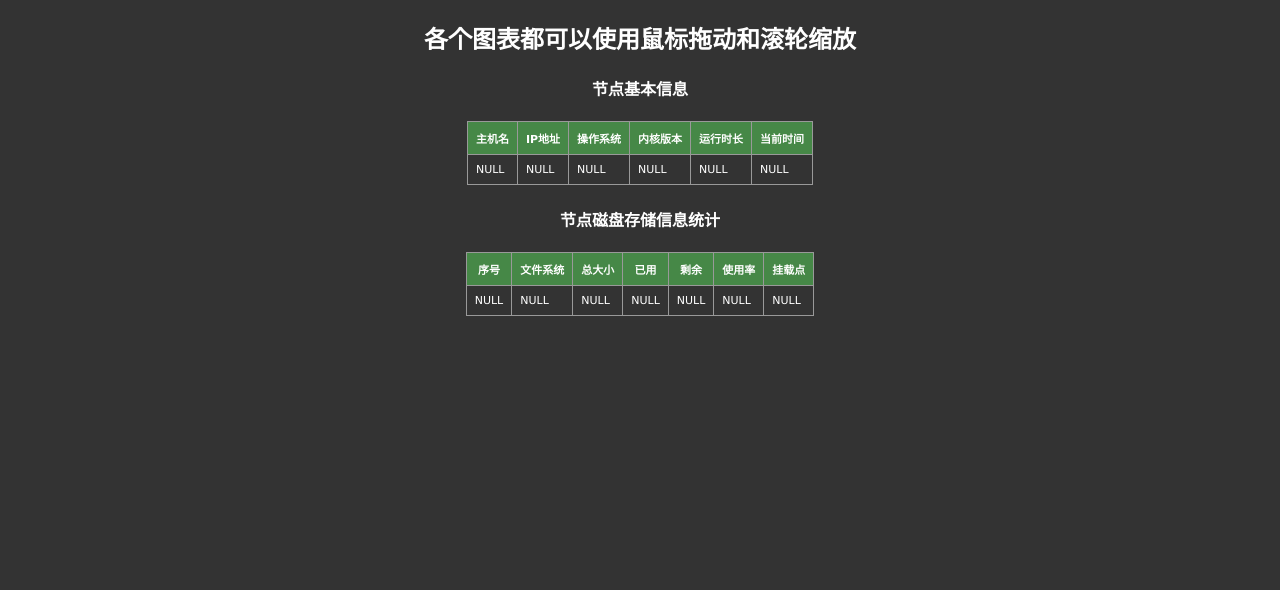
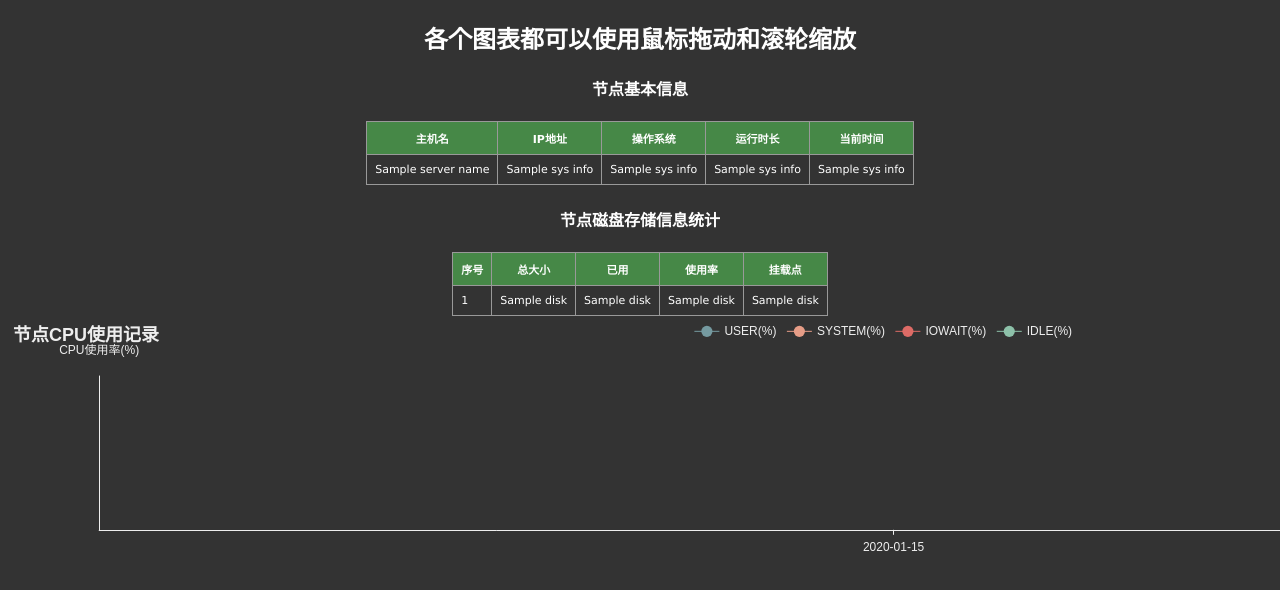
Before and after one commit to leimin78/Flask-Monitor-Report, a Flask app: template app/templates/server_detail.html in a window 1280 px wide; the page is wider, and only the part inside the window is pictured. Shown: the top 590 px of that part. Run offline with Flask 2, Linux system fonts and the light colour scheme; the template is opened without the code that fills it: most values are stand-ins (such as "Sample title", 1, 10 or a date in 2020); some libraries are stand-ins or nearby versions.

Commit message:
完成服务器详细信息页面

```diff
--- a/app/get_server_info.py
+++ b/app/get_server_info.py
@@ -2,10 +2,18 @@ import sqlite3
 
 
 DB_FILE = '/Users/leimin/flask_project/Flask-Monitor-Report/app/data.sqlite'
-cpu_sql = """select * from (select rowid,user_use,sys_use,io_use,record_time from sys_info where user_use is not null) limit %d,1000"""
+
 site_info_sql = """ select site_id,site_name from site_info group by site_id,site_name """
 server_list_sql = """select server_site_id,server_name,server_ip from server_info where server_site_id='{site_id}' """
 site_name_sql = """ select site_name from site_info where site_id='{site_id}' """
+cpu_use_sql = """select max(rowid),round(100-idle_use,2),host_ip from sys_info where idle_use is not null group by host_ip"""
+mem_use_sql = """select max(rowid),round(1-(mem_free+mem_buffer)/mem_total,2),host_ip from sys_info where mem_free is not null group by host_ip"""
+server_name_sql = """ select server_name from server_info where server_ip='{ip}'"""
+system_info_sql = """select max(rowid),host_ip,system_version,server_uptime,record_time from sys_info where system_version is not null and host_ip='{ip}'"""
+disk_info_sql = """select max(rowid),lun_name,lun_use,lun_size,lun_rate from sys_info where lun_name is not null and host_ip='{ip}' group by lun_name"""
+
+cpu_info_list_sql = """select user_use,sys_use,io_use,idle_use,record_time from sys_info where user_use is not null and host_ip='{ip}'"""
+
 class queryDB:
     # 初始化查询连接
     def __init__(self):
--- a/app/templates/server_detail.html
+++ b/app/templates/server_detail.html
@@ -7,55 +7,152 @@
     <script src="{{ url_for('static',filename='js/dark.js') }}"></script>
     <link rel="stylesheet" href="{{ url_for('static', filename='css/ns_tb.css') }}">
     <script type="text/javascript">
-    setTimeout(function(){window.location.reload()}, 6000000);
+        setTimeout(function () {
+            window.location.reload()
+        }, 6000000);
     </script>
 </head>
 <body bgcolor="#333">
 <h2 align="center"><font color="FFFFFF">各个图表都可以使用鼠标拖动和滚轮缩放</font></h2>
 
 <h4 align="center"><font color="FFFFFF">节点基本信息</font></h4>
-    <table border="2" align="center"  class="imagetable">
+<table border="2" align="center" class="imagetable">
     <tr>
         <th>主机名</th>
         <th>IP地址</th>
         <th>操作系统</th>
-                <th>内核版本</th>
         <th>运行时长</th>
         <th>当前时间</th>
     </tr>
     <tr>
-                <td>NULL</td>
-                <td>NULL</td>
-                <td>NULL</td>
-                <td>NULL</td>
-                <td>NULL</td>
-                <td>NULL</td>
+        <td>{{server_name}}</td>
+        <td>{{ sys_info[0][1] }}</td>
+        <td>{{ sys_info[0][2] }}</td>
+        <td>{{ sys_info[0][3] }}</td>
+        <td>{{ sys_info[0][4] }}</td>
     </tr>
 </table>
 
 <!-- 磁盘信息 -->
 <table align="center">
     <h4 align="center"><font color="FFFFFF">节点磁盘存储信息统计</font></h4>
-		<table border="2" align="center"  class="imagetable">
+    <table border="2" align="center" class="imagetable">
         <tr>
             <th>序号</th>
-				<th>文件系统</th>
             <th>总大小</th>
             <th>已用</th>
-				<th>剩余</th>
             <th>使用率</th>
             <th>挂载点</th>
         </tr>
+        {% for disk in disk_info %}
         <tr>
-				<td>NULL</td>
-				<td>NULL</td>
-                <td>NULL</td>
-				<td>NULL</td>
-                <td>NULL</td>
-				<td>NULL</td>
-                <td>NULL</td>
+            <td>{{ loop.index }}</td>
+            <td>{{ disk[-2] }}</td>
+            <td>{{ disk[-3] }}</td>
+            <td>{{ disk[-1] }}</td>
+            <td>{{ disk[-4] }}</td>
         </tr>
+        {% endfor %}
     </table>
 </table>
+<script type="text/javascript">
+        var cpu_date_arr = new Array();
+        {% for cpu_time_item in new_cpu_time %}
+        cpu_date_arr.push("{{cpu_time_item}}");
+        {% endfor %}
+</script>
+
+<!-- 为cpu-ECharts准备一个具备大小（宽高）的Dom -->
+<div id="cpu" align="left" style="width: 1750px;height:250px;"></div>
+<script type="text/javascript">
+    // 基于准备好的dom，初始化echarts实例
+    var myChartCpu = echarts.init(document.getElementById('cpu'), 'dark');
+    // 指定图表的配置项和数据
+    var option = {
+        title: {
+            text: '节点CPU使用记录'
+        },
+        tooltip: {
+            trigger: 'axis',
+            axisPointer: {
+                type: 'cross',
+                label: {
+                    backgroundColor: '#6a7985'
+                }
+            }
+        },
+        legend: {
+            data:[ 'USER(%)', 'SYSTEM(%)', 'IOWAIT(%)','IDLE(%)']
+        },
+        toolbox: {
+            show: true,
+            feature: {
+                magicType: {type: ['line', 'bar']},
+                restore: {},
+                saveAsImage: {}
+            }
+        },
+        dataZoom: [
+            {
+                type: 'inside',
+                start: 0,
+                end: 100,
+                startValue: cpu_date_arr
+            }
+        ],
+        grid: {
+            left: '3%',
+            right: '4%',
+            bottom: '3%',
+            containLabel: true
+        },
+        xAxis: [
+            {
+                type: 'category',
+                name: '时间',
+                nameLocation: 'end',
+                boundaryGap: false,
+                nameGap: 40,
+                data: cpu_date_arr
+            }
+        ],
+        yAxis: [
+            {
+                type: 'value',
+                axisLabel: {
+                    formatter: '{value} %'
+                },
+                 name: 'CPU使用率(%)'
+            }
+        ],
+        series: [
+            {
+                name: 'IOWAIT(%)',
+                type: 'line',
+                data: {{cpu_io}}
+            },
+            {
+                name: 'USER(%)',
+                type: 'line',
+                data: {{cpu_user}}
+            },
+            {
+                name: 'SYSTEM(%)',
+                type: 'line',
+                data: {{cpu_system}}
+            },
+            {
+                name: 'IDLE(%)',
+                type: 'line',
+                data: {{cpu_idle}}
+            }
+        ]
+    };
+
+    // 使用刚指定的配置项和数据显示图表。
+    myChartCpu.setOption(option);
+</script>
+
+<br/>
 </body>
 </html>
--- a/app/test.py
+++ b/app/test.py
@@ -1,4 +1,5 @@
 import os
+import time
 from flask import Flask, render_template, redirect, url_for, session, flash,jsonify,request
 from flask_bootstrap import Bootstrap
 from flask_wtf import Form
@@ -113,16 +114,7 @@ class SysInfo(db.Model):
 
 @app.route('/', methods=['GET', 'POST'])
 def index():
-    name = None
-    form = NameForm()
-    if form.validate_on_submit():
-        old_name = session.get('name')
-        if old_name is not None and old_name != form.name.data:
-            flash('你刚才改过输入了.')
-        session['name'] = form.name.data
-        form.name.data = ''
-        return redirect(url_for('index'))
-    return render_template('index.html', form=form, name=session.get('name'))
+    return redirect('login')
 
 
 @app.route('/sys_info',methods=["POST","GET"])
@@ -143,11 +135,6 @@ def sys_info():
 def load_user(user_id):
     return UserInfo.query.get(int(user_id))
 
-@app.route('/cpuinfo')
-@login_required
-def cpu_info():
-
-    return render_template('cpu_info.html')
 
 @app.errorhandler(404)
 def page_not_found(e):
@@ -173,7 +160,7 @@ def login():
             return redirect(url_for('login'))
         else:
             login_user(user, remember=True)
-            return redirect(url_for('cpu_info'))
+            return redirect(url_for('siteInfo'))
     return render_template('login.html')
 
 #局点服务器列表页面
@@ -191,15 +178,67 @@ def serverList(siteid):
     site_server_sql = server_list_sql.format(site_id=siteid)
     site_name_new_sql = site_name_sql.format(site_id=siteid)
     print(site_server_sql)
+
+    #获取局点相关的服务器列表
     db.query_db(site_server_sql)
     server_list = db.datas
+
+    #获取局点名
     db.query_db(site_name_new_sql)
     site_name = db.datas[0][0]
-    return render_template('server_info.html',server_list=server_list,site_name=site_name)
 
-@app.route('/server_detail',methods=['GET','POST'])
-def serverDetail():
-    return render_template('server_detail.html')
+    #获取最近CPU使用率
+    db.query_db(cpu_use_sql)
+    cpu_use_list = db.datas
+
+    #获取最近内存使用率
+    db.query_db(mem_use_sql)
+    mem_use_list = db.datas
+
+    return render_template('server_info.html',server_list=server_list,site_name=site_name,cpu_use_list=cpu_use_list,
+                           mem_use_list=mem_use_list)
+
+@app.route('/server_detail/<serverip>',methods=['GET','POST'])
+def serverDetail(serverip):
+
+    #获取主机名
+    db = queryDB()
+    db.query_db(server_name_sql.format(ip=serverip))
+    server_name = db.datas[0][0]
+
+    #获取，系统版本，系统运行时间信息
+    db.query_db(system_info_sql.format(ip=serverip))
+    sys_info = db.datas
+
+    #获取磁盘信息
+    db.query_db(disk_info_sql.format(ip=serverip))
+    disk_info = db.datas
+
+    #获取cpu列表信息
+    db.query_db(cpu_info_list_sql.format(ip=serverip))
+    cpu_info_list = db.datas
+
+    cpu_user = [x[0] for x in cpu_info_list]
+    cpu_system = [x[1] for x in cpu_info_list]
+    cpu_io = [x[2] for x in cpu_info_list]
+    cpu_idle = [x[3] for x in cpu_info_list]
+    cpu_time = [x[4].split('\n')[0] for x in cpu_info_list]
+    new_cpu_time = []
+    for cputime in cpu_time:
+        local = time.mktime(time.strptime(cputime, "%Y%m%d%H%M%S"))
+        new_cpu_time.append(time.strftime("%Y%m%d-%H:%M:%S",time.localtime(local)))
+
+
+    return render_template('server_detail.html',
+                           server_name=server_name,
+                           sys_info=sys_info,
+                           disk_info=disk_info,
+                           cpu_user=cpu_user,
+                           cpu_system = cpu_system,
+                           cpu_io = cpu_io,
+                           cpu_idle = cpu_idle,
+                           new_cpu_time = new_cpu_time
+                           )
 
 if __name__ == '__main__':
-    manager.run()
+    app.run(host='0.0.0.0',port=80)
```
Also changed, not shown: app/templates/server_info.html (+15 -3 lines). Lines whose indentation alone changed are shown as unchanged.
